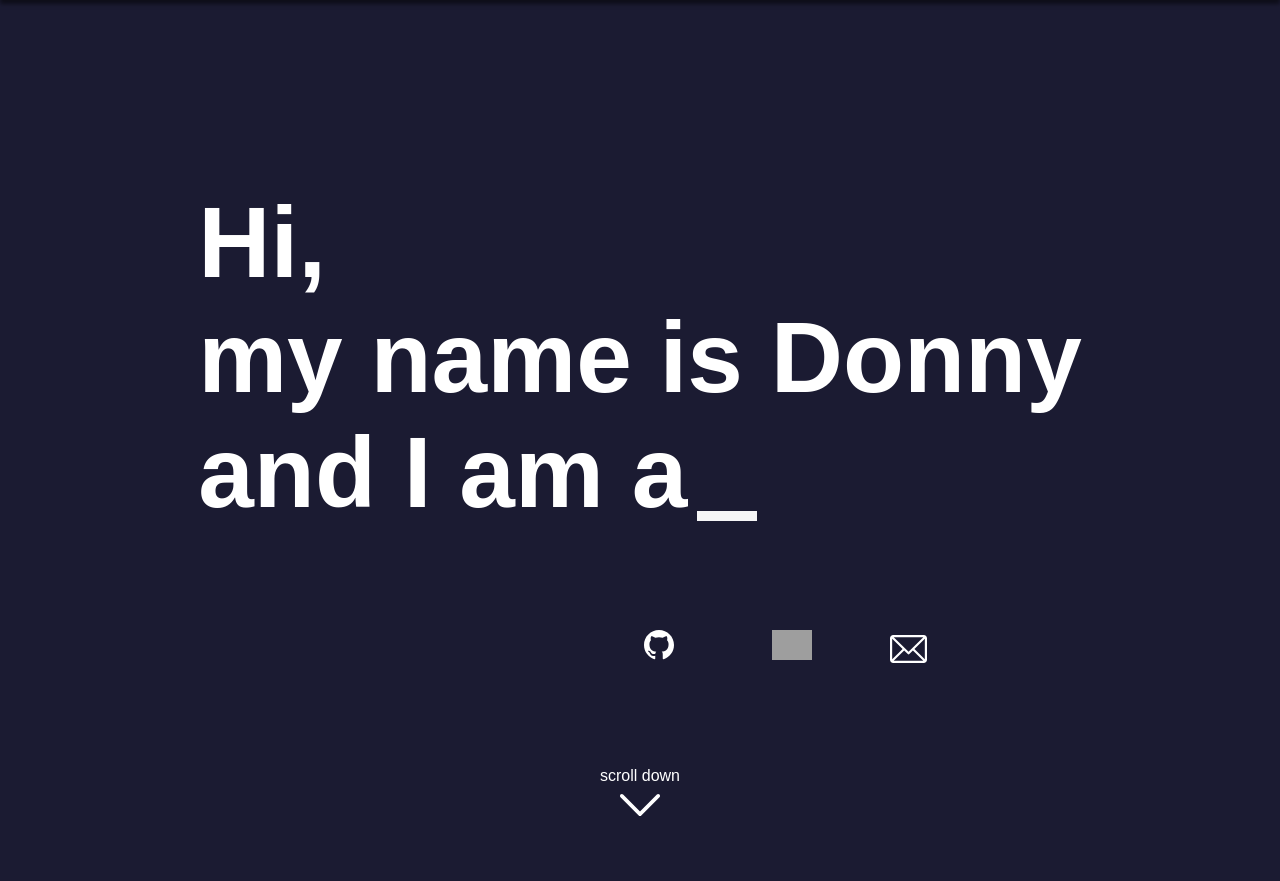
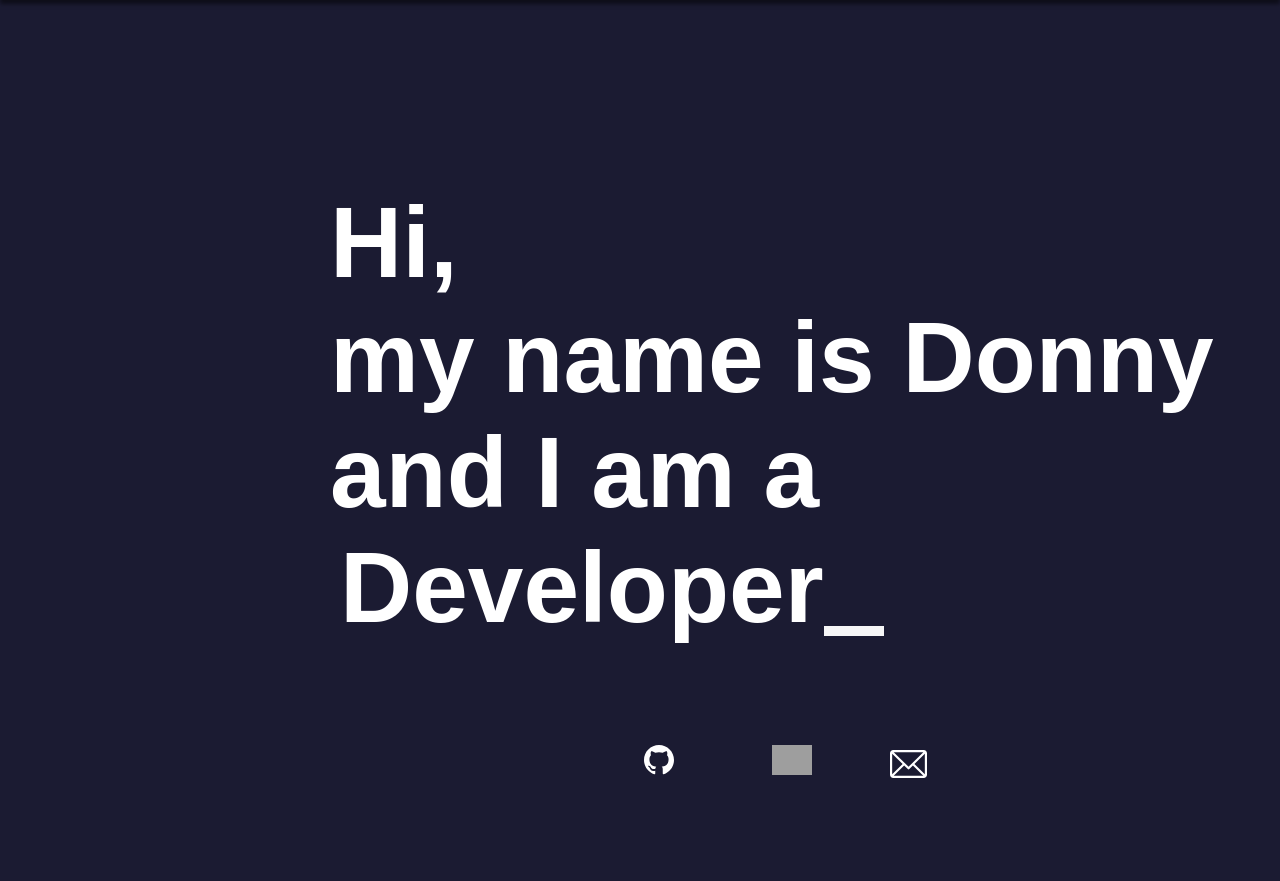
Before and after one commit to donnyha/portfolio, a PHP site: page / in a window 1280 px wide. Shown: the top 881 px of the page. Run offline with PHP 8.4, Linux system fonts and the light colour scheme; grey boxes are pictures that could not be loaded.

Commit message:
basic typewriter animation complete

```diff
--- a/porfolio_site/scripts/script.js
+++ b/porfolio_site/scripts/script.js
@@ -37,5 +37,47 @@ function hideNav()
  */
 function typewriter()
 {
+    const texts = [
+        'Designer',
+        'Cyclist',
+        'Footballer',
+        'Developer'
+    ];
 
+    // beginning count
+    let count = 0;
+
+    // initialise index
+    let index = 0;
+
+    // current text
+    let currentText = '';
+
+    // letter
+    let letter = '';
+
+    (function type(){
+        // if count goes through all texts
+        if(count === texts.length){
+            // reset the count
+            count = 0;
+        }
+        // set current text as respective text
+        currentText = texts[count];
+
+        // go over each letter of texts array items and assign to letter
+        letter = currentText.slice(0, ++index);
+
+        // output letter to .typing
+        document.querySelector('.typing').textContent = letter;
+
+        if(letter.length === currentText.length){
+            // move on to next texts array item
+            count++;
+
+            // reset index
+            index = 0;
+        }
+        setTimeout(type, 200);
+    }());
 }
--- a/porfolio_site/styles/style.css
+++ b/porfolio_site/styles/style.css
@@ -125,21 +125,9 @@ nav ul li a:hover {
 }
 
 /* main */
-.container-center {
-  display: -webkit-box;
-  display: -ms-flexbox;
-  display: flex;
-  -webkit-box-orient: horizontal;
-  -webkit-box-direction: normal;
-      -ms-flex-direction: row;
-          flex-direction: row;
-  -webkit-box-pack: center;
-      -ms-flex-pack: center;
-          justify-content: center;
-}
-
 h1 {
   margin-top: 185px;
+  margin-left: 330px;
   font-size: 100px;
 }
 
--- a/porfolio_site/styles/style.scss
+++ b/porfolio_site/styles/style.scss
@@ -140,12 +140,9 @@ nav ul li a:hover {
 }
 
 /* main */
-.container-center {
-  @include flex-row-center();
-}
-
 h1 {
   margin-top: 185px;
+  margin-left: 330px;
   font-size: 100px;
   // width: 1057px;
 }
```
Also changed, not shown: 1 other file.
